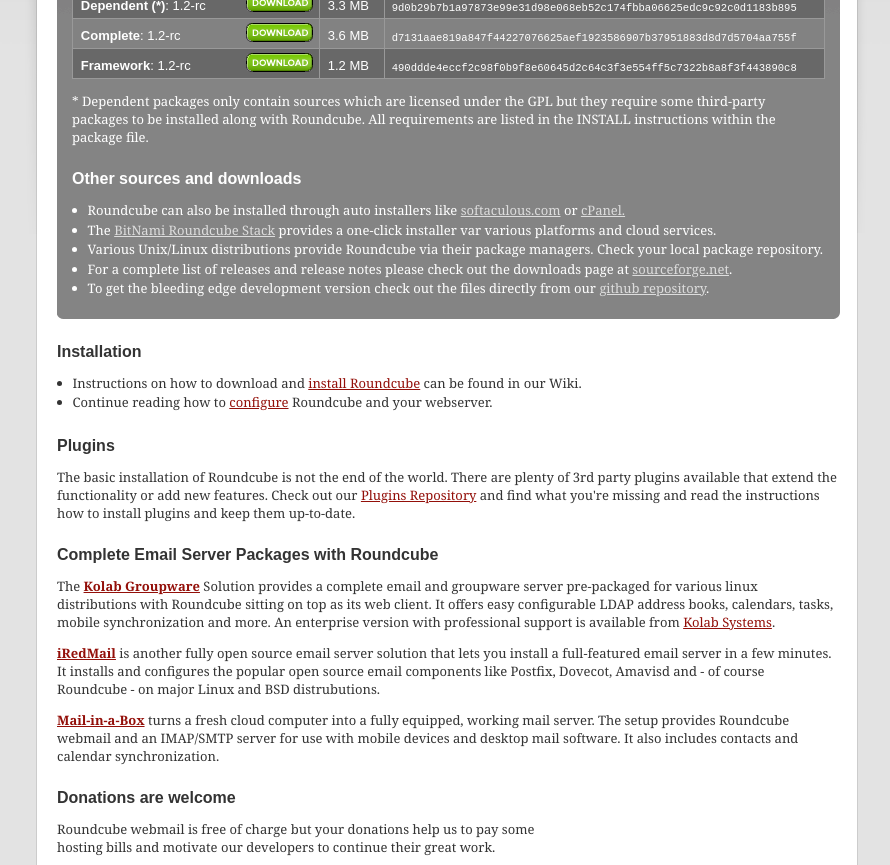
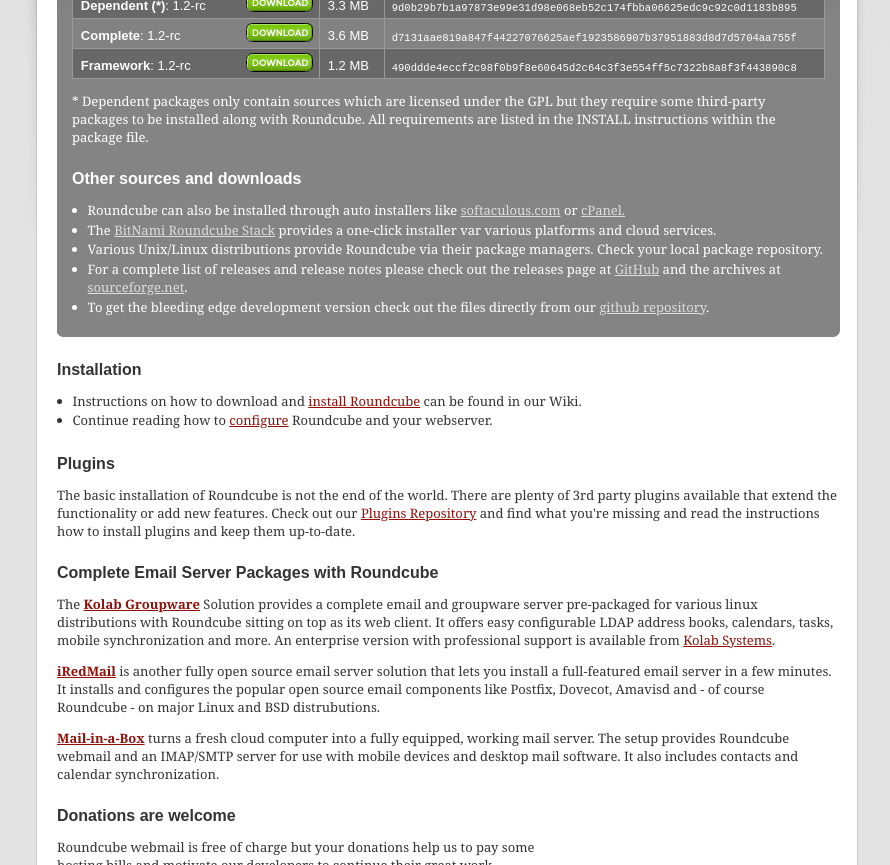
Before and after one commit to roundcube/roundcube.github.com, a Jekyll site: the page built from download/index.html, in a window 1280 px wide and 900 px high, scrolled down 420 px, cut to the strip 0-865 px from the top of the window. Shown: the whole strip, without its empty margins (193-1083 px from the left). Built offline with Jekyll 4.4.1, drawn with Linux system fonts in a browser that asks for light colours; comment, search, counter and statistics services are not loaded.

Commit message:
s/Github/GitHub/

```diff
--- a/contribute/index.html
+++ b/contribute/index.html
@@ -18,7 +18,7 @@
 <h2>Reporting bugs</h2>
 
 <p>Be sure that we test the code before we release it. However, you might find something that isn't right.
-To report bugs please use the <a href="https://github.com/roundcube/roundcubemail/issues">Github issues section</a> but read
+To report bugs please use the <a href="https://github.com/roundcube/roundcubemail/issues">GitHub issues section</a> but read
 <a href="https://github.com/roundcube/roundcubemail/wiki/Howto-Report-Issues">these instructions</a> before opening a new ticket.
 And remember: the more information we get the easier we can reproduce and fix it.</p>
 
--- a/download/index.html
+++ b/download/index.html
@@ -88,8 +88,9 @@
 				or <a href="http://www.cpanel.net/">cPanel.</a></li>
 			<li>The <a href="http://bitnami.com/stack/roundcube">BitNami Roundcube Stack</a> provides a one-click installer var various platforms and cloud services.</li>
 			<li>Various Unix/Linux distributions provide Roundcube via their package managers. Check your local package repository.</li>
-			<li>For a complete list of releases and release notes please check out the
-				downloads page at <a href="https://sourceforge.net/projects/roundcubemail/files/">sourceforge.net</a>.</li>
+			<li>For a complete list of releases and release notes please check out the releases page
+				at <a href="https://github.com/roundcube/roundcubemail/releases">GitHub</a> and the archives at
+				<a href="https://sourceforge.net/projects/roundcubemail/files/">sourceforge.net</a>.</li>
 			<li>To get the bleeding edge development version check out the files directly from our
 				<a href="https://github.com/roundcube/roundcubemail/">github repository</a>.</li>
 		</ul>
```
Also changed, not shown: _posts/2016-03-20-trac-platform-migrated-to-github.md (+5 -5 lines), _posts/2016-04-20-updates-1.1.5-and-1.0.9-published.md (+1 -1 lines).
